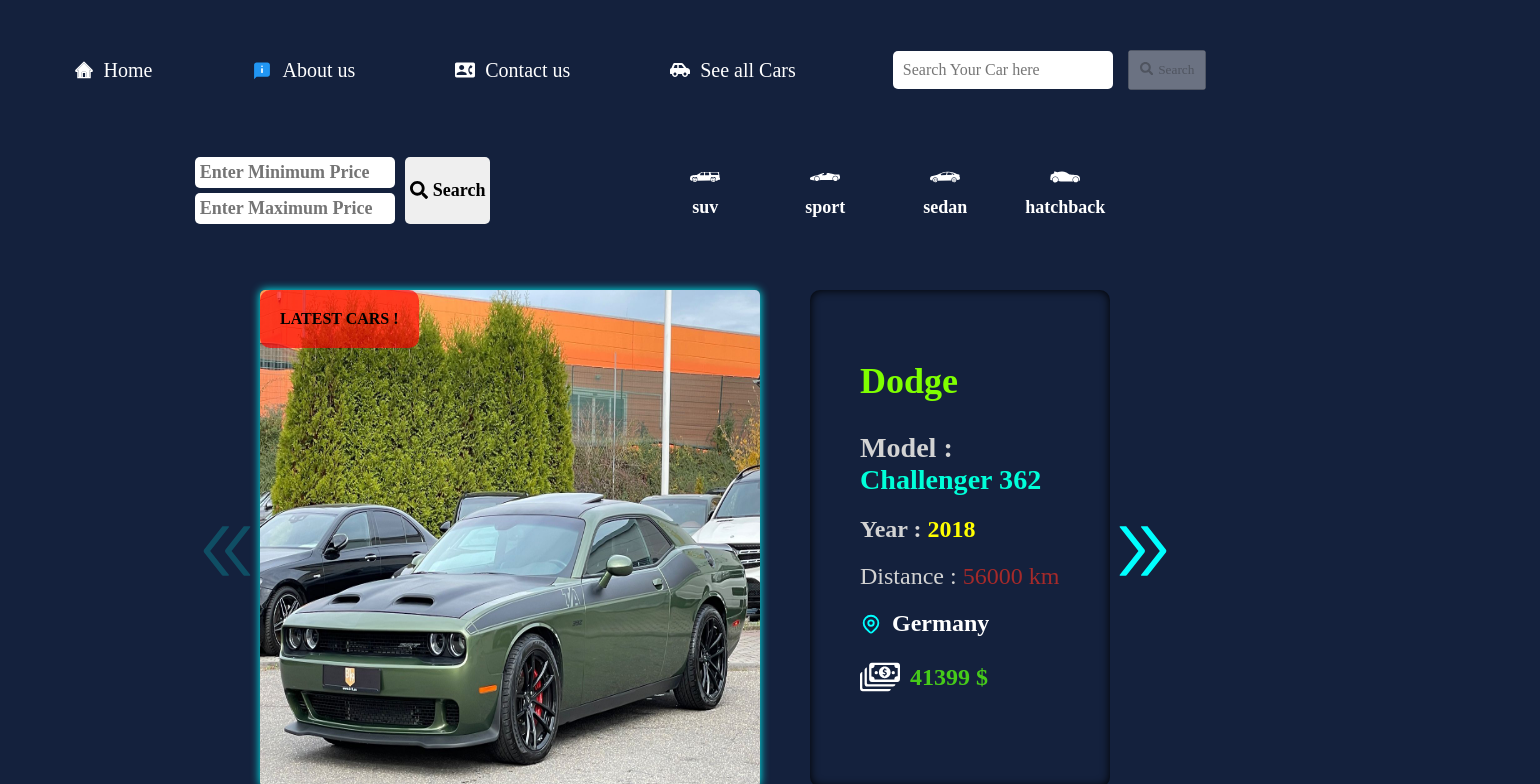
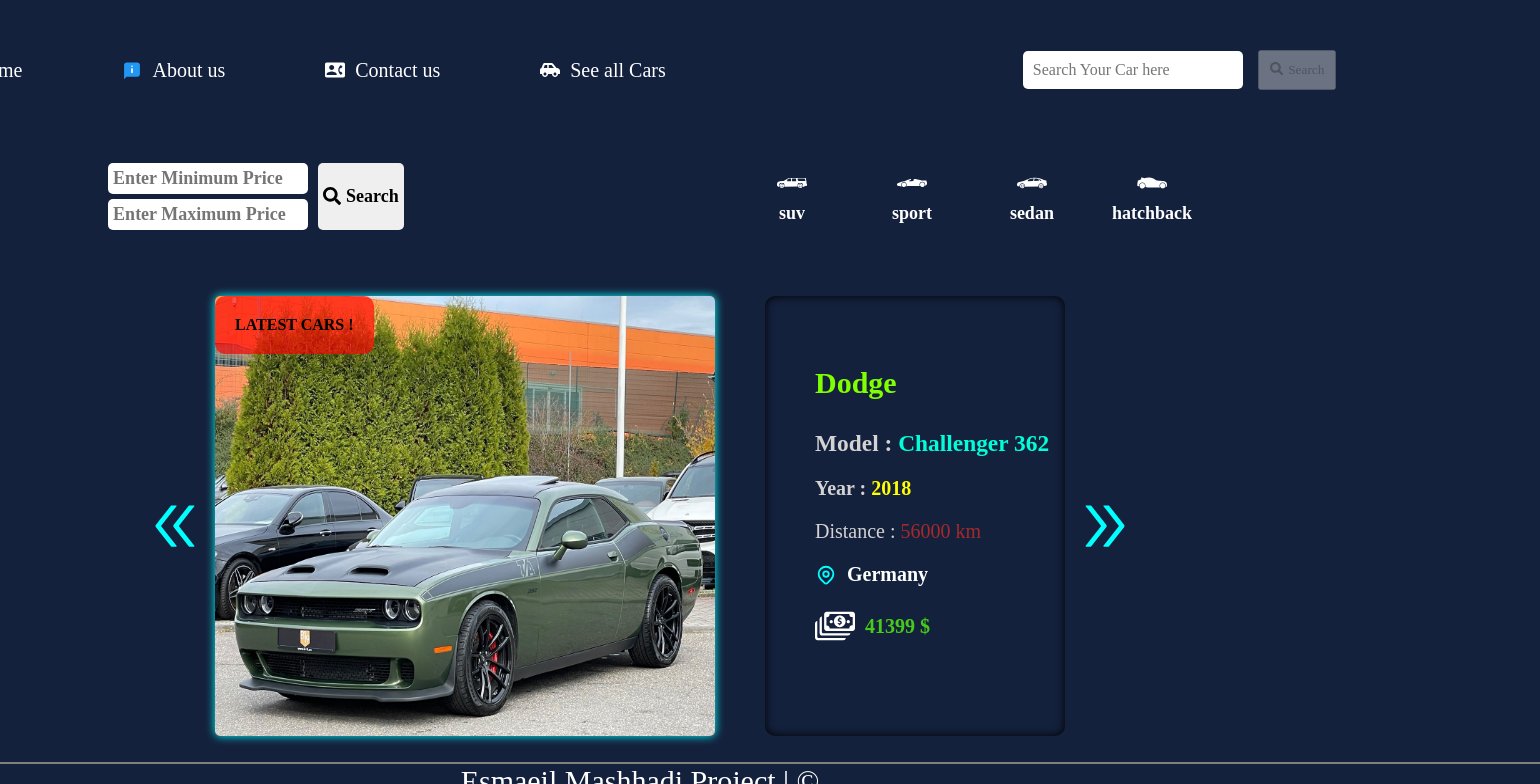
Before and after one commit to Esmaeil-Mashhadi/CarShop, a Next.js app: page / in a window 1280 px wide. Shown: the top 784 px of the page, 1540 px wide, since content can reach past the window. Built offline with nearby package versions, Linux system fonts and the light colour scheme.

Commit message:
car project updated

```diff
--- a/components/Layout/Layout.js
+++ b/components/Layout/Layout.js
@@ -1,4 +1,3 @@
-import React, { useState } from 'react';
 import styles from './Layout.module.css'
 import Link from 'next/link';
 
@@ -22,7 +21,7 @@
 
         <div className={styles.linkcontainer}>
 
-        <Link href="/"><AiTwotoneHome/>Home</Link>
+        <Link  href="/"><AiTwotoneHome/>Home</Link>
         <Link href="/demo"> <FcAbout/> About us </Link>
         <Link href="/demo"> <MdContactPhone/> Contact us</Link>
         <Link href="/AllCars"> <FaCarSide/>See all Cars</Link>
--- a/components/Layout/Layout.module.css
+++ b/components/Layout/Layout.module.css
@@ -3,6 +3,7 @@
   display: flex;
   flex-direction: column;
   justify-content: space-between;
+  width: 1800px;
 }
 
 .header{
@@ -66,7 +67,7 @@
  border-width: 2px;
  text-align: center;
  font-size: 30px;
-
+ user-select: none;
 }
 
 
--- a/components/modules/HomeCard.js
+++ b/components/modules/HomeCard.js
@@ -5,18 +5,18 @@
 import {AiOutlineDoubleRight} from 'react-icons/ai'
 import {AiOutlineDoubleLeft} from 'react-icons/ai'
 
-const HomeCard = ({props , goToLeft , goToRight , fadeL , fadeR}) => {
+const HomeCard = ({props , goToLeft , goToRight }) => {
     const {id , name , model , year , distance , location , image , price} = props;
 
     return (
 
 
-     <div className={styles.container}>
+    <div className={styles.container}>
       <Link href={`/Details/${id}`}><img src={image} className={styles.image} />
         <span className={styles.latest}>LATEST CARS !</span> </Link>
 
 
-        <div className={styles.subContainer}>
+      <div className={styles.subContainer}>
         <h2 className={styles.name}>{name}</h2>
         <h3 className={styles.model}> <span style={{color:'lightGrey'}}>Model :</span> {model}</h3>
         <h4 className={styles.year}> <span style={{color:'lightGrey'}}>Year : </span> {year}</h4>
@@ -31,14 +31,14 @@
             <div className={styles.price}>{price} $</div>
           </div>
 
-        <aside  onClick={goToRight} className={ fadeR ? styles.fadeR: styles.right}>
+        <aside  onClick={goToRight} className={styles.nextSvg}>
             <AiOutlineDoubleRight/>
         </aside>
 
-        <aside onClick={goToLeft} className= {fadeL ? styles.fadeL : styles.left}>
+        <aside onClick={goToLeft} className={styles.prevSvg} >
             <AiOutlineDoubleLeft />
         </aside>
-        </div>
+       </div>
 
 
      </div>
--- a/components/modules/HomeCard.module.css
+++ b/components/modules/HomeCard.module.css
@@ -7,6 +7,7 @@
   margin:auto;
   justify-content: space-around;
   gap: 50px;
+  max-height: 500px;
  }
 
  .container a{
@@ -17,13 +18,17 @@
  width: 300px;
  display: flex;
  flex-direction: column;
+ justify-content: center;
  gap: 20px;
  padding: 50px;
- height: fit-content;
+ max-height: 100%;
  box-shadow: inset 0px 0px 10px black;
  border-radius: 10px;
- font-size: x-large;
+ font-size: 20px;
+ white-space: nowrap;
+
 }
+
 
 .image {
   width: 500px;
@@ -82,63 +87,30 @@
  font-weight: bold;
  }
 
-
-
-.right svg {
+.nextSvg svg{
+  position: absolute;
+  right:-30px;
+  top: 50%;
   scale: 3;
+  transition: .1s ease;
+  cursor: pointer;
+}
+.nextSvg svg:active{
+  scale: 3.5;
+  color: red;
+}
+.prevSvg svg{
   position: absolute;
-  right:-25px;
+  left:-30px;
   top: 50%;
+  scale: 3;
+  transition: .1s ease;
   cursor: pointer;
-  transition: ease .2s;
- }
-
-
-.fadeR svg{
-  right:-25px;
-  scale: 3;
-  position: absolute;
-  top: 50%;
-  cursor: pointer;
-  opacity: .2;
 }
-
-.fadeL svg{
-  left:-25px;
-  scale: 3;
-  position: absolute;
-  top: 50%;
-  cursor: pointer;
-  opacity: .2;
-
+.prevSvg svg:active{
+  scale: 3.5;
+  color: red;
 }
-
-.left svg{
-    scale: 3;
-    position: absolute;
-    left: -25px;
-    top: 50%;
-    cursor: pointer;
-    transition: .2s;
-}
-
-.left svg:hover{
- scale: 3.5;
-
-}
-.left svg:active{
- scale: 3.5;
- color: red;
-}
-
-.right svg:hover{
-  scale: 3.5;
-}
-
-.right svg:active{
-  scale: 4;
-  color: red;
- }
 
  @media  screen and (min-width:720px) and (max-width:1210px) {
 
--- a/pages/index.js
+++ b/pages/index.js
@@ -8,44 +8,21 @@
 
 export default function Home() {
     const [currentIndex , setCurrentIndex] = useState(0)
-    const [slide , setSlide] = useState(false)
-    const [fadeR , setFadeR] = useState(false)
-    const[fadeL , setFadeL] = useState(true)
-
-
-
      const maincars = carsData.slice(0,6)
 
+     const goToRight  = ()=>{
+      if(currentIndex == 5){
+        return setCurrentIndex(0)
+      }
+      setCurrentIndex((prev)=> prev + 1)
+     }
 
-  const goToLeft = ()=> {
-
-    setFadeR(false)
-     if (currentIndex === 1){
-      setFadeL(true)}
-
-      if(currentIndex === 0){
-
-        return
+     const goToLeft = ()=>{
+      if(currentIndex == 0){
+        return setCurrentIndex(5)
       }
-
-    setCurrentIndex(currentIndex -1)
-    setSlide(!slide)
-
-    }
-
-    const goToRight = ()=>{
-      setFadeL(false)
-      if(currentIndex ===4){
-        setFadeR(true)
-      }
-      if(currentIndex === 5) {
-        return
-      }
-      setCurrentIndex(currentIndex +1)
-      setSlide(!slide)
-
-    }
-
+      setCurrentIndex((prev) => prev - 1)
+     }
 
 return (
     <div className={styles.container} >
@@ -53,13 +30,13 @@
         <FilterPrice/>
          <Categories/>
       </div>
+       <div className={styles.subContainer}>
 
-          <div className={styles.subContainer}>
-        <div className={slide ? styles.slider : styles.sliderp}>
-          <HomeCard props = {maincars[currentIndex]} goToLeft = {goToLeft}  goToRight = {goToRight} fadeR={fadeR} fadeL={fadeL}/>
-        </div>
+         <div >
+          <HomeCard goToLeft={goToLeft}  goToRight={goToRight} props = {maincars[currentIndex]} />
+         </div>
 
-        </div>
+      </div>
     </div>
   )
 }
--- a/styles/Home.module.css
+++ b/styles/Home.module.css
@@ -1,3 +1,4 @@
+
 .subContainer{
  display: flex;
  justify-content: center;
@@ -13,44 +14,3 @@
  .container svg{
    color: aqua;
   }
-
-
-
-  .slider {
-   transition: .5s ease-in-out;
-   animation: sliding 1s ;
-   width: 100vh;
-
-  }
-  .sliderp{
-   transition: .5s ease-in-out;
-   animation: slidingp 1s ;
-   width: 100vh;
-
-  }
-
-
-   @keyframes slidingp {
-    from{
-        transform: translateX(-100%);
-        opacity: 0;
-        scale: .5;
-    }
-    to {
-        opacity: 1;
-        scale: 1;
-    }
-   }
-
-
-   @keyframes sliding {
-    from{
-        opacity: 0;
-        transform: translateX(-100%);
-        scale:.5;
-    }
-    to {
-        opacity: 1;
-        scale: 1;
-    }
-   }
--- a/styles/globals.css
+++ b/styles/globals.css
@@ -3,14 +3,17 @@
   margin: 0;
   box-sizing: border-box;
   font-family:'Times New Roman', Times, serif;
+}
 
-}
+
 body{
   background-color:  RGB(20, 33, 61);
   overflow-x: hidden;
   color: white;
-  max-width: 1800px;
   margin: auto;
+  width: 100%;
+  display: flex;
+  justify-content: center;
 }
 
 a{
```
